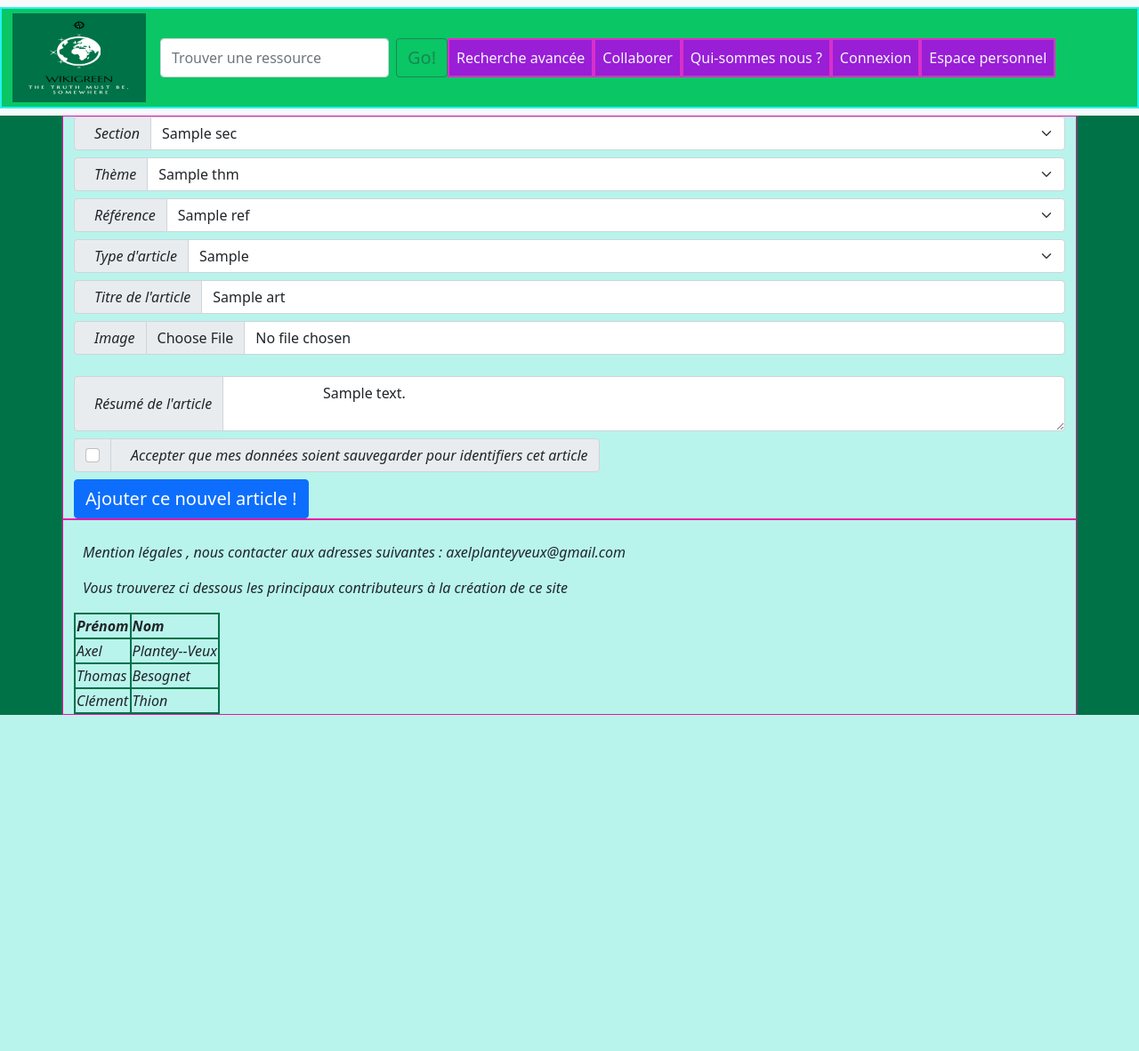
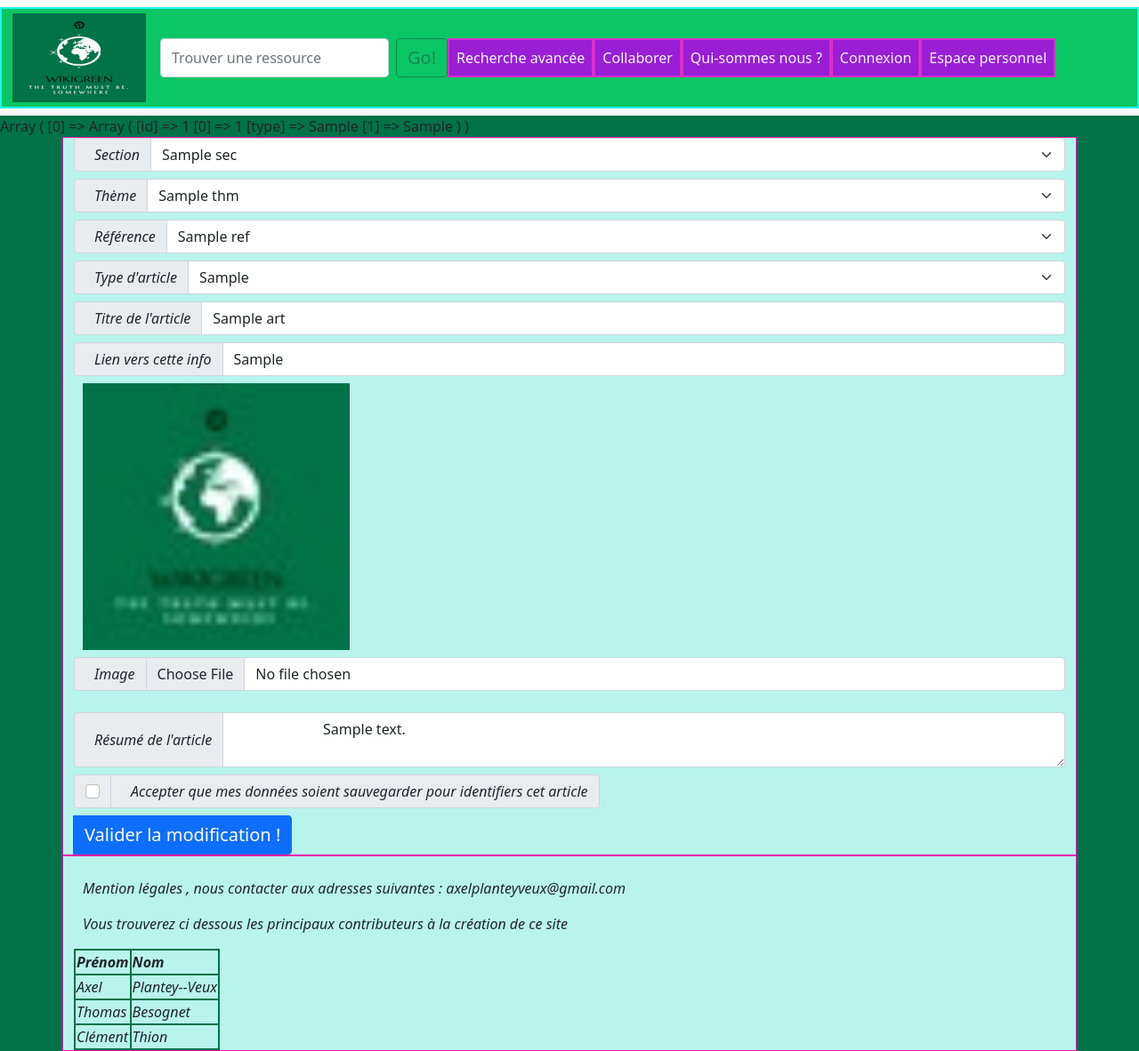
Before and after one commit to CThion/wikigreen, a PHP site: page /edit-art-modif_form.php?id_art=1 in a window 1280 px wide. Shown: the whole page at 89% size. Before the commit the page ends 804 px from the top, so only its background shows below. Run offline with PHP 8.4, Linux system fonts and the light colour scheme; the visitor is signed in with stand-in values (Sample User, id 1); tables that the repository leaves empty hold one stand-in row (values such as "Sample post"); a stand-in replaces the project's code that opens the database connection.

Commit message:
fonction modification article effective + correcte code suite ajout "lien" dans table art
maj edit-art_modif_*.php et ed
- fais les modifs nécessaires suite à l'ajout du champ "lien" dans la table art
- made the job.

maj edit-art-add_bdd.php :
-retiré 2 print_r(*)

```diff
--- a/edit-art-add_bdd.php
+++ b/edit-art-add_bdd.php
@@ -70,11 +70,11 @@ $maxartroot = $reponse_artroot->fetchAll(); // récupérer tous les enregistreme
 
 
                 //---- td12 p3 : gestion image de l'article : enregistrement dans dossier \image_upload-art
-                print_r($_FILES['image']); // Sortir cette ligne quand tout va bien
-                print_r($_FILES); // Sortir cette ligne tout va bien
+                // print_r($_FILES['image']); // Sortir cette ligne quand tout va bien
+                // print_r($_FILES); // Sortir cette ligne tout va bien
                 if (!empty($_FILES['image']['tmp_name'])) {
                     $size = getimagesize($_FILES['image']['tmp_name']);
-                    print_r($size);
+                    // print_r($size);
                     echo "Filetype : " . $size['mime'];
                     if ($size['mime'] == "image/jpeg") {
                         $uploaddir = $_SERVER['DOCUMENT_ROOT'] . "/wikigreen/images/mb-image_upload/image_upload-art/";
--- a/edit-art-modif_form.php
+++ b/edit-art-modif_form.php
@@ -93,7 +93,7 @@ if (!empty($_SESSION['id_membre'])) { //vérifie si le membre est bien connecté
     $reponse_typeart_i = $pdo->prepare($requete_typeart_i);
     $reponse_typeart_i->execute(array($id_art));
     $typeart_i = $reponse_typeart_i->fetchAll();
-
+    print_r($typeart_i);
     //-- nbmb_art : nombre de membre ayant contribué sur cet article
     $requete_nbmb_art = "SELECT COUNT(DISTINCT mb.id) FROM mb, art WHERE art.artroot=? AND art.id_mb=mb.id";
     $reponse_nbmb_art = $pdo->prepare($requete_nbmb_art);
@@ -109,8 +109,8 @@ if (!empty($_SESSION['id_membre'])) { //vérifie si le membre est bien connecté
 
     <main role="main">
         <div class="container">
-            <form action="edit-art-add_bdd.php" enctype="multipart/form-data" method="post" class="row g-2">
-                <!-- ATTENTION !! L'indiçage dans les tables mysql commence à partir de 1, mais dans les tableaux php il commence à 0 !! D'où le décalage dans les boucles for et les <value> -->
+            <form action="edit-art-modif_bdd.php" enctype="multipart/form-data" method="post" class="row g-2">
+                <!-- ATTENTION !! L'indiçage dans les tables mysql commence à partir de 1, mais dans  les tableaux php il commence à 0 !! D'où le décalage dans les boucles for et les <value> -->
                 <!-- sec -->
                 <div class="input-group col-md-6">
                     <label class="input-group-text" for="inputGroupSelect01">Section</label>
@@ -188,11 +188,17 @@ if (!empty($_SESSION['id_membre'])) { //vérifie si le membre est bien connecté
                 <!-- titre -->
                 <div class="input-group">
                     <span class="input-group-text">Titre de l'article</span>
-                    <!-- <textarea class="form-control" aria-label="With textarea"></textarea> -->
                     <input type="text" name="titre" class="form-control" id="inputAddress" value="<?php echo $art_i[0]['titre']; ?>">
                 </div>
-                <!-- image -->
+                <!-- lien -->
+                <div class="input-group">
+                    <span class="input-group-text">Lien vers cette info</span>
+                    <input type="text" name="lien" class="form-control" id="inputAddress" value="<?php echo $art_i[0]['lien']; ?>">
+                </div>
+                <!-- image (image initiale affichée au dessus-->
+                <a><img src=<?php echo "images/mb-image_upload/image_upload-art/image_art-" . $art_i[0]['id'] . ".jpg"; ?> alt=<?php echo "image_art-" . $art_i[0]['id']; ?> width="300" height="300" /></a>
                 <div class="input-group mb-3">
+                    <!-- <img src=<?php echo "images/mb-image_upload/image_upload-art/image_art-" . $art_i[0]['id'] . ".jpg"; ?> alt=<?php echo "image_art-" . $art_i[0]['id']; ?> width="300" height="300" /> -->
                     <label class="input-group-text" for="inputGroupFile01">Image</label>
                     <input type="hidden" name="MAX_FILE_SIZE" value="3000000" />
                     <input type="file" name="image" class="form-control" id="inputGroupFile01">
@@ -212,10 +218,19 @@ if (!empty($_SESSION['id_membre'])) { //vérifie si le membre est bien connecté
                     </div>
                     <span class="input-group-text">Accepter que mes données soient sauvegarder pour identifiers cet article</span>
                 </div>
-
-                <!-- bouton de validation -->
+                <!-- bouton de validation et Ancinennes valeurs (pour comparaison)-->
                 <div class="input-group col-md-12">
-                    <button class="btn btn-primary" type="submit">Ajouter ce nouvel article !</button>
+                    <input type="hidden" name="id_art0" value=<?php echo $id_art; ?> />
+                    <input type="hidden" name="sec_0" value=<?php echo $sec_i[0]['id']; ?> />
+                    <input type="hidden" name="thm_0" value=<?php echo $thm_i[0]['id']; ?> />
+                    <input type="hidden" name="ref_0" value=<?php echo $ref_i[0]['id']; ?> />
+                    <input type="hidden" name="typeart_0" value=<?php echo $typeart_i[0]['id']; ?> />
+                    <input type="hidden" name="titre_0" value="<?php echo $art_i[0]['titre']; ?>" />
+                    <input type="hidden" name="lien_0" value="<?php echo $art_i[0]['titre']; ?>" />
+                    <input type="hidden" name="texte_0" value="<?php echo $art_i[0]['texte']; ?>" />
+                    <input type="hidden" name="noteposi_0" value=<?php echo $art_i[0]['noteposi']; ?> />
+                    <input type="hidden" name="notenega_0" value=<?php echo $art_i[0]['notenega']; ?> />
+                    <button class="btn btn-primary" type="submit">Valider la modification !</button>
                 </div>
             </form>
         </div>
```
Also changed, not shown: edit-art-modif_bdd.php (+31 -30 lines), images/mb-image_upload/image_upload-art/image_art-0.jpg (added).
